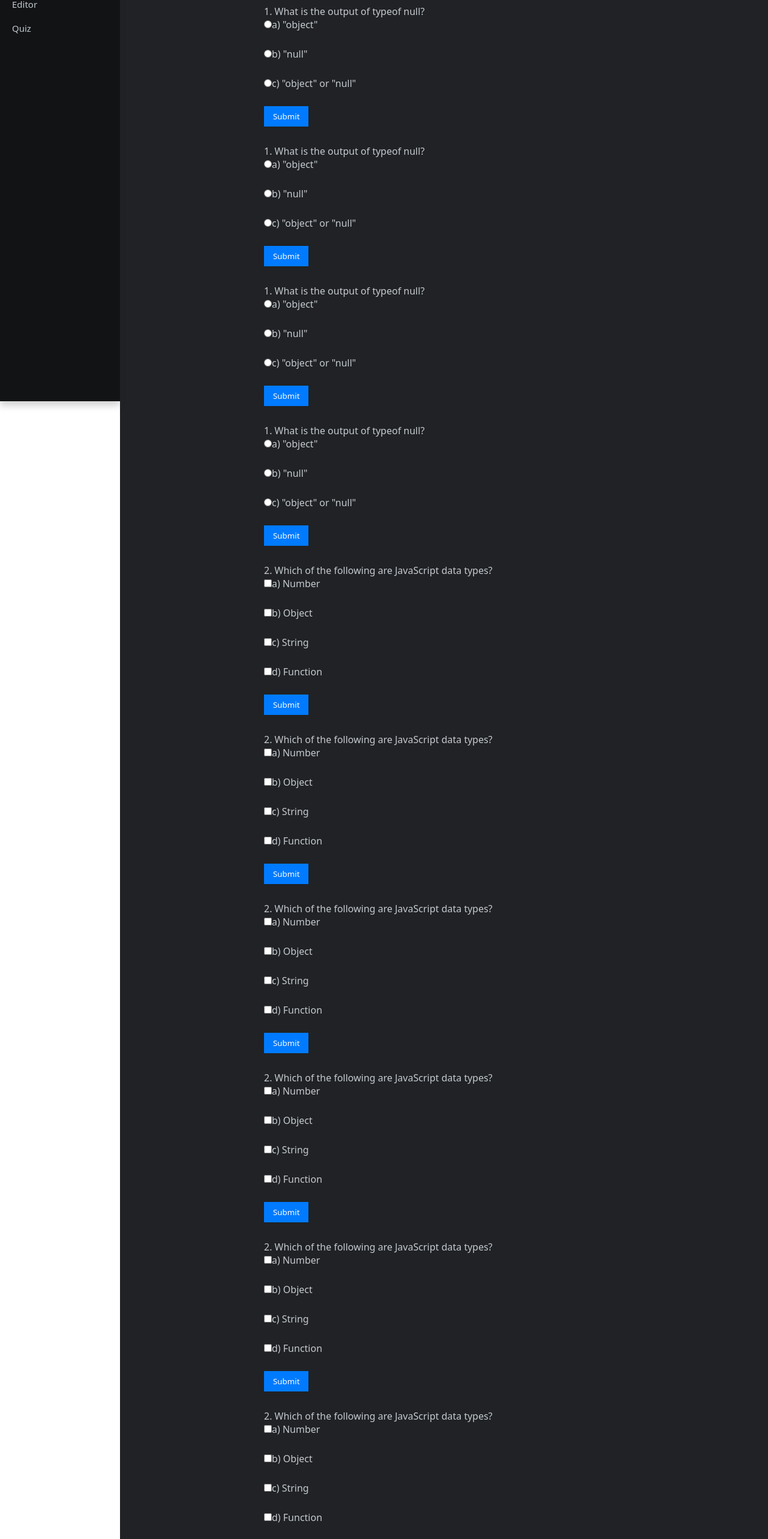
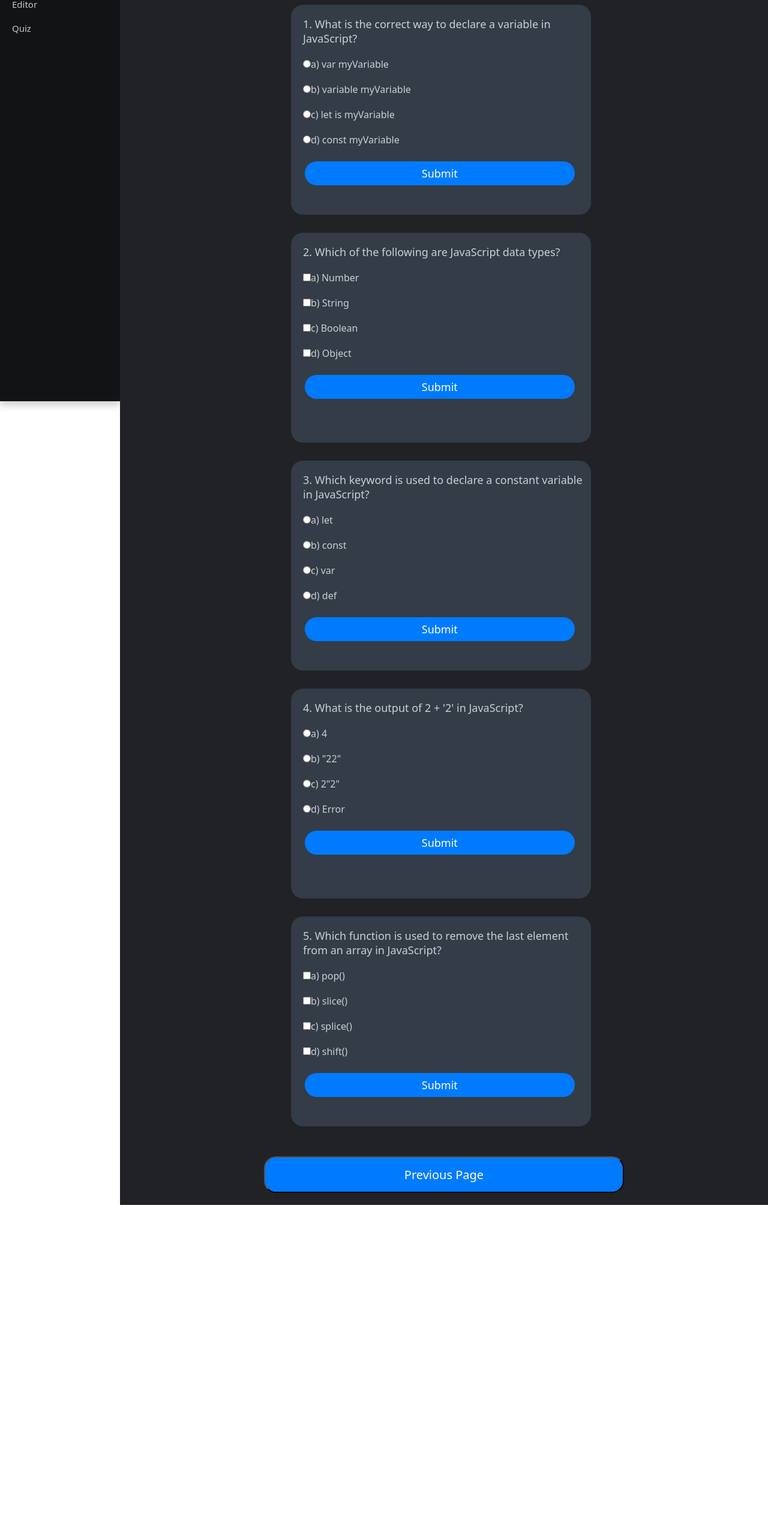
Before and after one commit to sadvi134ash2004/Frontend-battel, a React (Create React App) app: page /nextpage in a window 1280 px wide. Shown: the part 132-2698 px from the top of the page at 60% size. After the commit the page ends 2141 px from the top, so only its background shows below. Built offline with nearby package versions, Linux system fonts and the light colour scheme.

Commit message:
changes on quiz

```diff
--- a/src/components/Nextpage.jsx
+++ b/src/components/Nextpage.jsx
@@ -8,12 +8,7 @@ const Nextpage = () => {
     q2: [],
     q3: "",
     q4: "",
-    q5: [],
-    q6: "",
-    q7: "",
-    q8: [],
-    q9: "",
-    q10: []
+    q5: []
   });
 
   const [results, setResults] = useState({
@@ -21,21 +16,23 @@ const Nextpage = () => {
     q2: "",
     q3: "",
     q4: "",
-    q5: "",
-    q6: "",
-    q7: "",
-    q8: "",
-    q9: "",
-    q10: ""
+    q5: ""
   });
 
   const handleChange = (e) => {
     const { name, value, type, checked } = e.target;
     if (type === "checkbox") {
-      const updatedValues = checked
-        ? [...answers[name], value]
-        : answers[name].filter((item) => item !== value);
-      setAnswers({ ...answers, [name]: updatedValues });
+      if (checked) {
+        setAnswers((prevAnswers) => ({
+          ...prevAnswers,
+          [name]: [...prevAnswers[name], value]
+        }));
+      } else {
+        setAnswers((prevAnswers) => ({
+          ...prevAnswers,
+          [name]: prevAnswers[name].filter((item) => item !== value)
+        }));
+      }
     } else {
       setAnswers({ ...answers, [name]: value });
     }
@@ -43,16 +40,11 @@ const Nextpage = () => {
 
   const checkAnswer = (questionNumber) => {
     const correctAnswers = {
-      q1: "c",
-      q2: ["b", "d"],
-      q3: "a",
+      q1: "a",
+      q2: ["a", "b", "c", "d"],
+      q3: "b",
       q4: "b",
-      q5: ["a", "c"],
-      q6: "b",
-      q7: "c",
-      q8: ["a", "b"],
-      q9: "a",
-      q10: ["b", "c"]
+      q5: ["a"]
     };
 
     const userAnswer = answers[`q${questionNumber}`];
@@ -75,153 +67,50 @@ const Nextpage = () => {
       <div className="quizscontainer">
         <h1>JavaScript Quiz</h1>
 
-        <div className="question">
-          <p>1. What is the output of <code>typeof null</code>?</p>
-          <label>
+        <div className="question1">
+          <p className="qq1">1. What is the correct way to declare a variable in JavaScript?</p>
+          <label className="lain">
             <input
               type="radio"
               name="q1"
               value="a"
               onChange={handleChange}
             />
-            a) "object"
+            a) var myVariable
           </label>
-          <br />
-          <label>
+          <label className="lain">
             <input
               type="radio"
               name="q1"
               value="b"
               onChange={handleChange}
             />
-            b) "null"
+            b) variable myVariable
           </label>
-          <br />
-          <label>
+          <label className="lain">
             <input
               type="radio"
               name="q1"
               value="c"
               onChange={handleChange}
             />
-            c) "object" or "null"
+            c) let is myVariable
           </label>
-          <br />
-          <button className="plssub"onClick={() => checkAnswer(1)}>Submit</button>
-          <p>{results.q1}</p>
-        </div>
-
-        <div className="question">
-          <p>1. What is the output of <code>typeof null</code>?</p>
-          <label>
+          <label className="lain">
             <input
               type="radio"
               name="q1"
-              value="a"
+              value="d"
               onChange={handleChange}
             />
-            a) "object"
+            d) const myVariable
           </label>
-          <br />
-          <label>
-            <input
-              type="radio"
-              name="q1"
-              value="b"
-              onChange={handleChange}
-            />
-            b) "null"
-          </label>
-          <br />
-          <label>
-            <input
-              type="radio"
-              name="q1"
-              value="c"
-              onChange={handleChange}
-            />
-            c) "object" or "null"
-          </label>
-          <br />
-          <button className="plssub"onClick={() => checkAnswer(1)}>Submit</button>
-          <p>{results.q1}</p>
+          <button className="plssub" onClick={() => checkAnswer(1)}>Submit</button>
+          <p className="resq1">{results.q1}</p>
         </div>
-
-        <div className="question">
-          <p>1. What is the output of <code>typeof null</code>?</p>
-          <label>
-            <input
-              type="radio"
-              name="q1"
-              value="a"
-              onChange={handleChange}
-            />
-            a) "object"
-          </label>
-          <br />
-          <label>
-            <input
-              type="radio"
-              name="q1"
-              value="b"
-              onChange={handleChange}
-            />
-            b) "null"
-          </label>
-          <br />
-          <label>
-            <input
-              type="radio"
-              name="q1"
-              value="c"
-              onChange={handleChange}
-            />
-            c) "object" or "null"
-          </label>
-          <br />
-          <button className="plssub"onClick={() => checkAnswer(1)}>Submit</button>
-          <p>{results.q1}</p>
-        </div>
-
-        <div className="question">
-          <p>1. What is the output of <code>typeof null</code>?</p>
-          <label>
-            <input
-              type="radio"
-              name="q1"
-              value="a"
-              onChange={handleChange}
-            />
-            a) "object"
-          </label>
-          <br />
-          <label>
-            <input
-              type="radio"
-              name="q1"
-              value="b"
-              onChange={handleChange}
-            />
-            b) "null"
-          </label>
-          <br />
-          <label>
-            <input
-              type="radio"
-              name="q1"
-              value="c"
-              onChange={handleChange}
-            />
-            c) "object" or "null"
-          </label>
-          <br />
-          <button className="plssub"onClick={() => checkAnswer(1)}>Submit</button>
-          <p>{results.q1}</p>
-        </div>
-
-        <div className="question">
-          <p>2. Which of the following are JavaScript data types?</p>
-          <label>
+        <div className="question2">
+          <p className="qq2">2. Which of the following are JavaScript data types?</p>
+          <label className="lain">
             <input
               type="checkbox"
               name="q2"
@@ -230,272 +119,160 @@ const Nextpage = () => {
             />
             a) Number
           </label>
-          <br />
-          <label>
+          <label className="lain">
             <input
               type="checkbox"
               name="q2"
               value="b"
               onChange={handleChange}
             />
-            b) Object
+            b) String
           </label>
-          <br />
-          <label>
+          <label className="lain">
             <input
               type="checkbox"
               name="q2"
               value="c"
               onChange={handleChange}
             />
-            c) String
+            c) Boolean
           </label>
-          <br />
-          <label>
+          <label className="lain">
             <input
               type="checkbox"
               name="q2"
               value="d"
               onChange={handleChange}
             />
-            d) Function
+            d) Object
           </label>
-          <br />
           <button className="plssub" onClick={() => checkAnswer(2)}>Submit</button>
-          <p>{results.q2}</p>
+          <p className="resq2">{results.q2}</p>
         </div>
-
-        <div className="question">
-          <p>2. Which of the following are JavaScript data types?</p>
-          <label>
+        <div className="question3">
+          <p className="qq3">3. Which keyword is used to declare a constant variable in JavaScript?</p>
+          <label className="lain">
             <input
-              type="checkbox"
-              name="q2"
+              type="radio"
+              name="q3"
               value="a"
               onChange={handleChange}
             />
-            a) Number
+            a) let
           </label>
-          <br />
-          <label>
+          <label className="lain">
             <input
-              type="checkbox"
-              name="q2"
+              type="radio"
+              name="q3"
               value="b"
               onChange={handleChange}
             />
-            b) Object
+            b) const
           </label>
-          <br />
-          <label>
+          <label className="lain">
             <input
-              type="checkbox"
-              name="q2"
+              type="radio"
+              name="q3"
               value="c"
               onChange={handleChange}
             />
-            c) String
+            c) var
           </label>
-          <br />
-          <label>
+          <label className="lain">
             <input
-              type="checkbox"
-              name="q2"
+              type="radio"
+              name="q3"
               value="d"
               onChange={handleChange}
             />
-            d) Function
+            d) def
           </label>
-          <br />
-          <button className="plssub" onClick={() => checkAnswer(2)}>Submit</button>
-          <p>{results.q2}</p>
+          <button className="plssub" onClick={() => checkAnswer(3)}>Submit</button>
+          <p className="resq3">{results.q3}</p>
         </div>
-
-        <div className="question">
-          <p>2. Which of the following are JavaScript data types?</p>
-          <label>
+        <div className="question4">
+          <p className="qq4">4. What is the output of 2 + '2' in JavaScript?</p>
+          <label className="lain">
             <input
-              type="checkbox"
-              name="q2"
+              type="radio"
+              name="q4"
               value="a"
               onChange={handleChange}
             />
-            a) Number
+            a) 4
           </label>
-          <br />
-          <label>
+          <label className="lain">
             <input
-              type="checkbox"
-              name="q2"
+              type="radio"
+              name="q4"
               value="b"
               onChange={handleChange}
             />
-            b) Object
+            b) "22"
           </label>
-          <br />
-          <label>
+          <label className="lain">
             <input
-              type="checkbox"
-              name="q2"
+              type="radio"
+              name="q4"
               value="c"
               onChange={handleChange}
             />
-            c) String
+            c) 2"2"
           </label>
-          <br />
-          <label>
+          <label className="lain">
             <input
-              type="checkbox"
-              name="q2"
+              type="radio"
+              name="q4"
               value="d"
               onChange={handleChange}
             />
-            d) Function
+            d) Error
           </label>
-          <br />
-          <button className="plssub" onClick={() => checkAnswer(2)}>Submit</button>
-          <p>{results.q2}</p>
+          <button className="plssub" onClick={() => checkAnswer(4)}>Submit</button>
+          <p className="resq4">{results.q4}</p>
         </div>
-
-        <div className="question">
-          <p>2. Which of the following are JavaScript data types?</p>
-          <label>
+        <div className="question5">
+          <p className="qq5">5. Which function is used to remove the last element from an array in JavaScript?</p>
+          <label className="lain">
             <input
               type="checkbox"
-              name="q2"
+              name="q5"
               value="a"
               onChange={handleChange}
             />
-            a) Number
+            a) pop()
           </label>
-          <br />
-          <label>
+          <label className="lain">
             <input
               type="checkbox"
-              name="q2"
+              name="q5"
               value="b"
               onChange={handleChange}
             />
-            b) Object
+            b) slice()
           </label>
-          <br />
-          <label>
+          <label className="lain">
             <input
               type="checkbox"
-              name="q2"
+              name="q5"
               value="c"
               onChange={handleChange}
             />
-            c) String
+            c) splice()
           </label>
-          <br />
-          <label>
+          <label className="lain">
             <input
               type="checkbox"
-              name="q2"
+              name="q5"
               value="d"
               onChange={handleChange}
             />
-            d) Function
+            d) shift()
           </label>
-          <br />
-          <button className="plssub" onClick={() => checkAnswer(2)}>Submit</button>
-          <p>{results.q2}</p>
+          <button className="plssub" onClick={() => checkAnswer(5)}>Submit</button>
+          <p className="resq5">{results.q5}</p>
         </div>
-
-        <div className="question">
-          <p>2. Which of the following are JavaScript data types?</p>
-          <label>
-            <input
-              type="checkbox"
-              name="q2"
-              value="a"
-              onChange={handleChange}
-            />
-            a) Number
-          </label>
-          <br />
-          <label>
-            <input
-              type="checkbox"
-              name="q2"
-              value="b"
-              onChange={handleChange}
-            />
-            b) Object
-          </label>
-          <br />
-          <label>
-            <input
-              type="checkbox"
-              name="q2"
-              value="c"
-              onChange={handleChange}
-            />
-            c) String
-          </label>
-          <br />
-          <label>
-            <input
-              type="checkbox"
-              name="q2"
-              value="d"
-              onChange={handleChange}
-            />
-            d) Function
-          </label>
-          <br />
-          <button className="plssub" onClick={() => checkAnswer(2)}>Submit</button>
-          <p>{results.q2}</p>
-        </div>
-
-        <div className="question">
-          <p>2. Which of the following are JavaScript data types?</p>
-          <label>
-            <input
-              type="checkbox"
-              name="q2"
-              value="a"
-              onChange={handleChange}
-            />
-            a) Number
-          </label>
-          <br />
-          <label>
-            <input
-              type="checkbox"
-              name="q2"
-              value="b"
-              onChange={handleChange}
-            />
-            b) Object
-          </label>
-          <br />
-          <label>
-            <input
-              type="checkbox"
-              name="q2"
-              value="c"
-              onChange={handleChange}
-            />
-            c) String
-          </label>
-          <br />
-          <label>
-            <input
-              type="checkbox"
-              name="q2"
-              value="d"
-              onChange={handleChange}
-            />
-            d) Function
-          </label>
-          <br />
-          <button className="plssub" onClick={() => checkAnswer(2)}>Submit</button>
-          <p>{results.q2}</p>
-        </div>
-
-        <Link to="/nextpage">
+        <Link to="/HTMLquiz">
           <button className="NP">Previous Page</button>
         </Link>
       </div>
--- a/src/styles/Quiz.css
+++ b/src/styles/Quiz.css
@@ -45,15 +45,16 @@ input[type="text"] {
   background-color: #0056b3;
 }
 .NP{
-  color:black;
+  color:#fff;
+  background-color: #007bff;
   padding: 15px;
   margin-top: 20px;
   margin-bottom: 20px;
   width: 100%;
   font-size: 20px;
+  border-radius: 20px;
 }
 
 .NP:hover{
   background-color: #0056b3;
-  color: white;
 }
--- a/src/styles/nextpage.css
+++ b/src/styles/nextpage.css
@@ -7,14 +7,38 @@
 }
 .plssub{
     padding: 8px 15px;
+    width: 90%;
+    margin-left: 22.8px;
+    margin-top: 20px;
+    font-size: 18px;
     background-color: #007bff;
     color: #fff;
     border: none;
     cursor: pointer;
+    border-radius: 20px;
 }
 .plssub:hover{
     background-color: #0056b3;
 }
-.question {
+.question1,.question2,.question3,.question4,.question5 {
+    margin-left: 45px;
     margin-bottom: 30px;
+    width: 500px;
+    height: 350px;
+    background-color: #333C47;
+    border-radius: 20px;
 }
+.qq1,.qq2,.qq3,.qq4,.qq5{
+    padding-top: 20px;
+    margin-left: 20px;
+    font-size: 18px;
+}
+.lain{
+    margin-left: 20px;
+    margin-top: 20px;
+}
+.resq1,.resq2,.resq3,.resq4,.resq5{
+    margin-top: 20px;
+    display: flex;
+    justify-content: center;
+}
```
